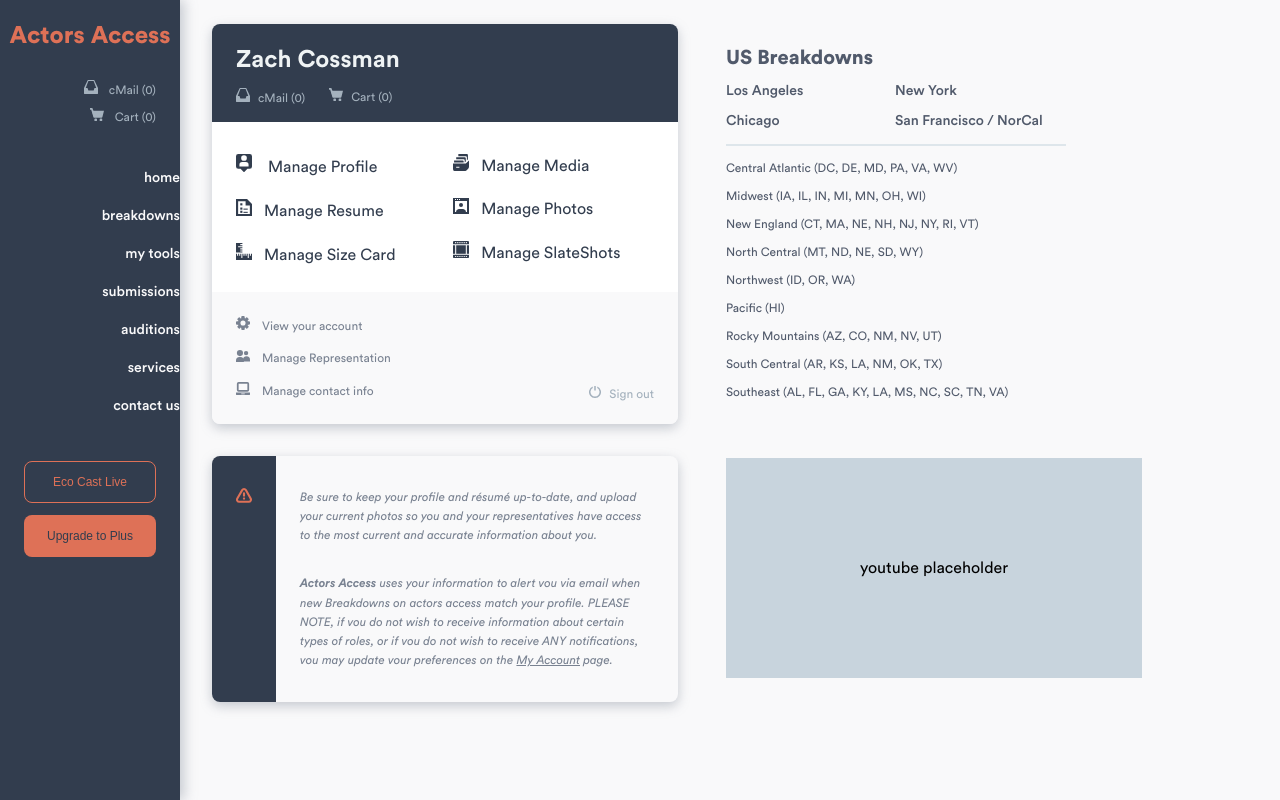
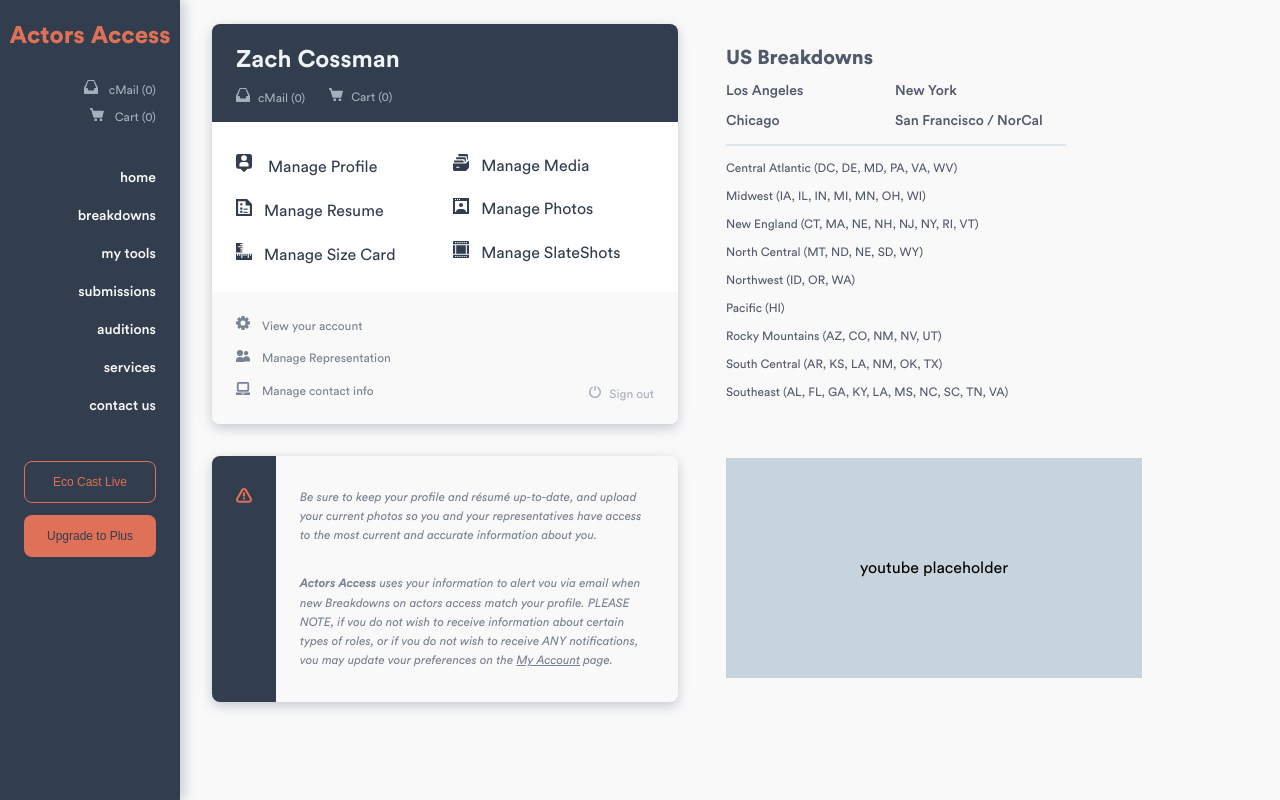
Before and after one commit to Zachcos/ActorsAccessRedesign, a Next.js app: page / in a window 1280 px wide. Built offline with nearby package versions, Linux system fonts and the light colour scheme.

Commit message:
Adjust padding for NavLinks component

```diff
--- a/components/navLinks.tsx
+++ b/components/navLinks.tsx
@@ -4,7 +4,7 @@
 
 const NavLinksWrapper = styled.ul`
   ${font(14, 500, `${colors.neut_1}`)};
-  margin: 0 0 48px 0;
+  margin: 0 24px 48px 0;
   text-align: right;
   li {
     cursor: pointer;
```
